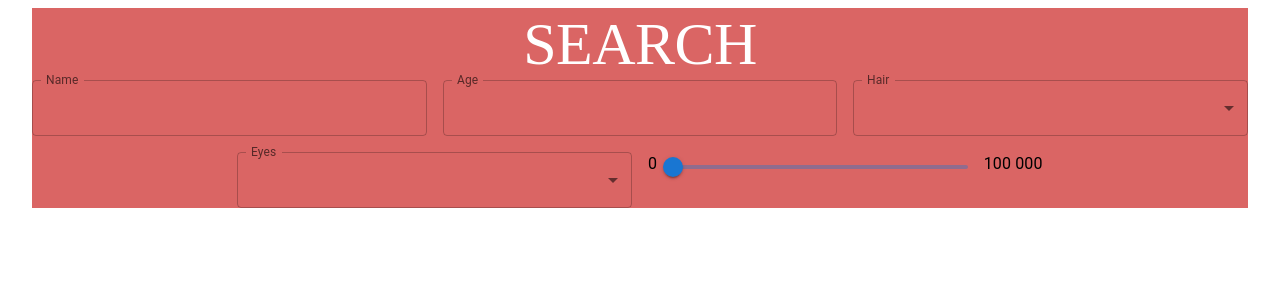
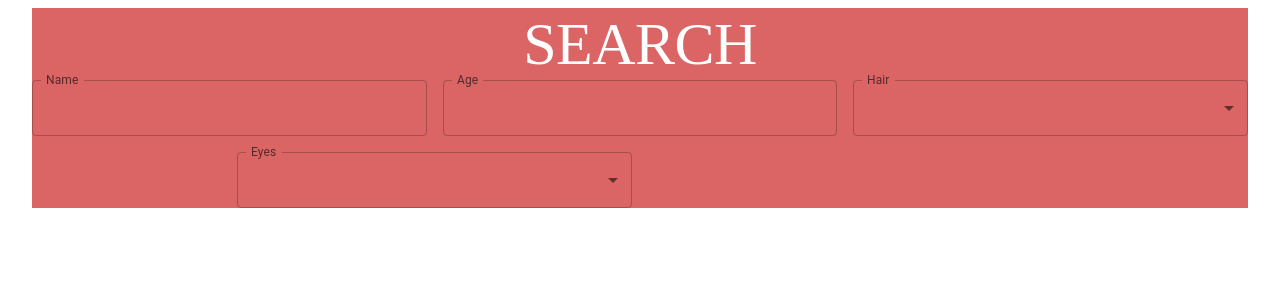
Before and after one commit to panarec/bounty-hunters, a React (Create React App) app: page / in a window 1280 px wide. Shown: the top 300 px of the page. Built offline with nearby package versions, Linux system fonts and the light colour scheme; a web font is replaced by a local one.

Commit message:
SliderFilter created

```diff
--- a/src/Components/CriminalsSearch.js
+++ b/src/Components/CriminalsSearch.js
@@ -1,4 +1,3 @@
-import { Slider, Stack, Typography } from '@mui/material';
 
 import { Filter } from './Filter';
 import { TextFieldFilter } from './TextFieldFilter';
@@ -19,19 +18,7 @@ export const CriminalsSearch = () => {
         <TextFieldFilter label="Eyes" select />
       </Filter>
       <Filter>
-        <Stack spacing={2} direction="row">
-          <Typography variant="body1" component="span">
-            0
-          </Typography>
-          <Slider aria-label="reward" min={0} max={99999} value={null} onChange={null} />
-          <Typography
-            variant="body1"
-            component="span"
-            sx={{ whiteSpace: 'nowrap' }}
-          >
-            100 000
-          </Typography>
-        </Stack>
+
       </Filter>
     </>
   );
```
Also changed, not shown: src/Components/SliderFilter.js (added, +23 -0 lines).
